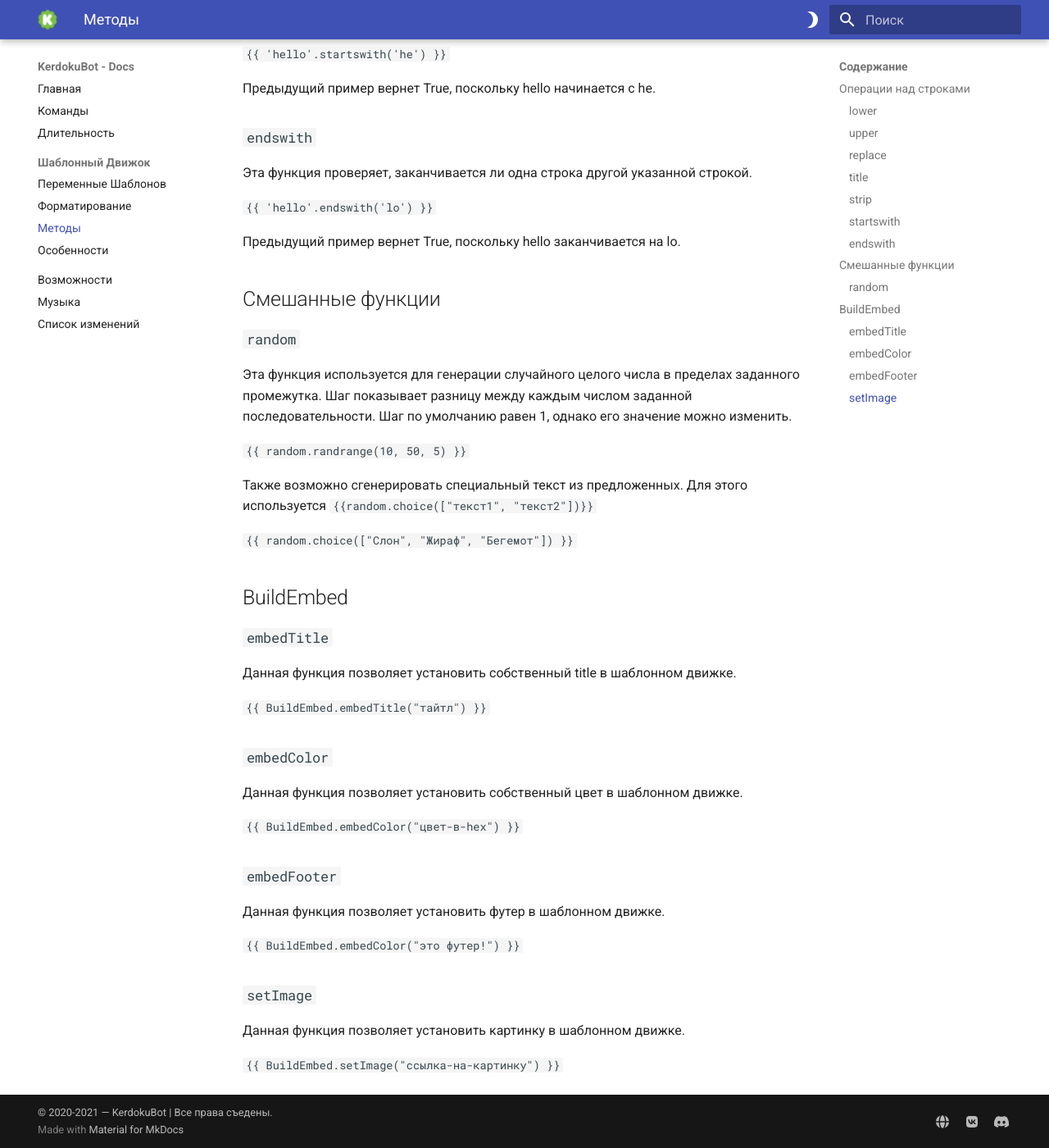
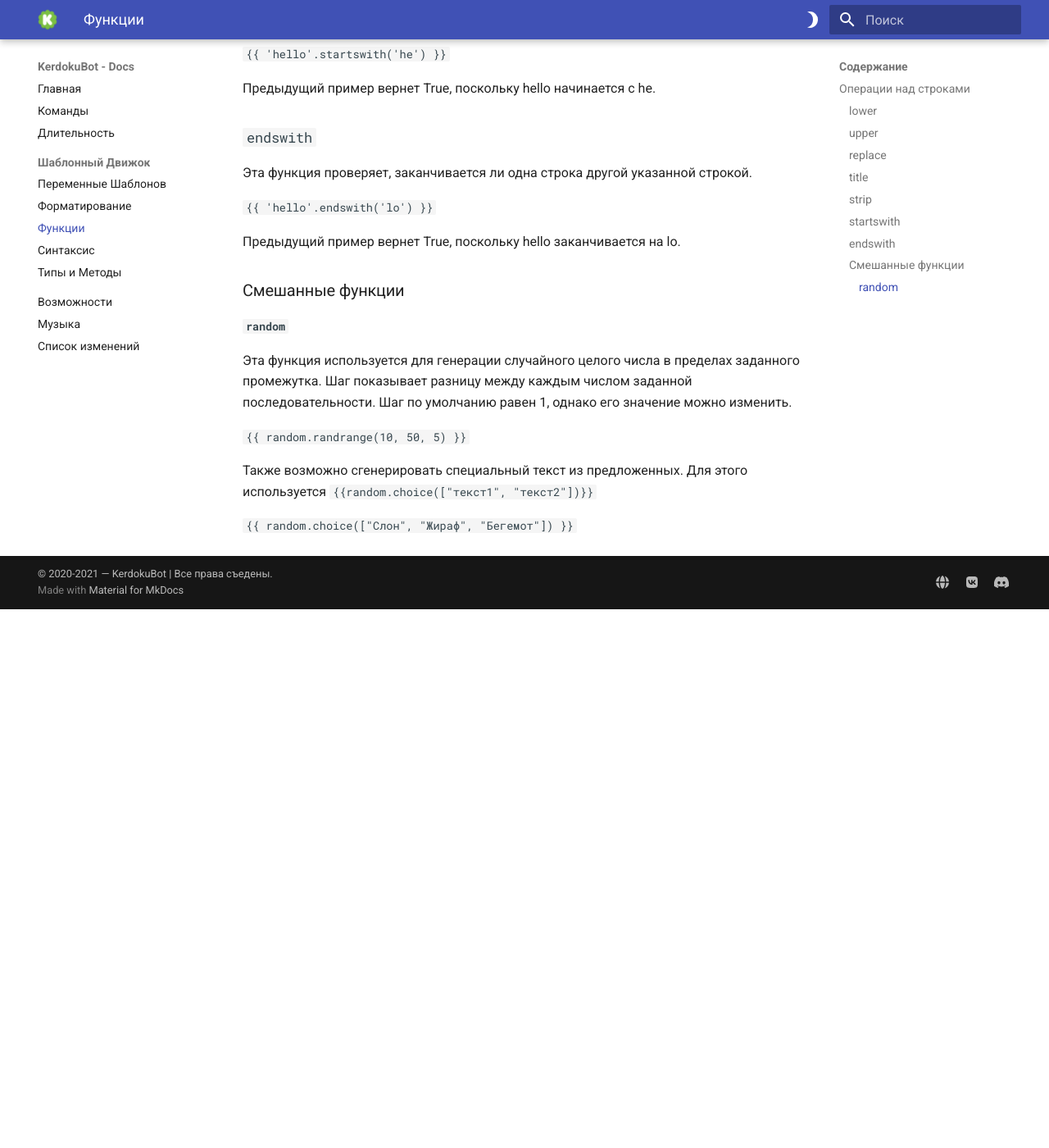
Before and after one commit to grey-cat-1908/kerdoku-docs, an MkDocs documentation site: the page built from docs/templates_engine/methods.md, in a window 1280 px wide and 1400 px high, scrolled down 1250 px. Shown: the whole window at 82% size. Built offline with MkDocs 1.6.1 and Material for MkDocs 9.7.7, drawn with Linux system fonts in a browser that asks for light colours; after the commit the page ends 1993 px from its top, so only the background shows below that.

Commit message:
[add] - types and methods; (it was really hard work)

````diff
--- a/docs/templates_engine/methods.md
+++ b/docs/templates_engine/methods.md
@@ -51,8 +51,9 @@
 
 Предыдущий пример вернет True, поскольку hello заканчивается на lo.
 
-## Смешанные функции
-### `random`
+### Смешанные функции
+
+#### `random`
 Эта функция используется для генерации случайного целого числа в пределах заданного промежутка. Шаг показывает разницу между каждым числом заданной последовательности. Шаг по умолчанию равен 1, однако его значение можно изменить.
 
 ```{{ random.randrange(10, 50, 5) }}```
@@ -60,24 +61,3 @@
 Также возможно сгенерировать специальный текст из предложенных. Для этого используется `{{random.choice(["текст1", "текст2"])}}`
 
 ```{{ random.choice(["Слон", "Жираф", "Бегемот"]) }}```
-
-## BuildEmbed
-### `embedTitle`
-Данная функция позволяет установить собственный title в шаблонном движке.
-
-```{{ BuildEmbed.embedTitle("тайтл") }}```
-
-### `embedColor`
-Данная функция позволяет установить собственный цвет в шаблонном движке.
-
-```{{ BuildEmbed.embedColor("цвет-в-hex") }}```
-
-### `embedFooter`
-Данная функция позволяет установить футер в шаблонном движке.
-
-```{{ BuildEmbed.embedColor("это футер!") }}```
-
-### `setImage`
-Данная функция позволяет установить картинку в шаблонном движке.
-
-```{{ BuildEmbed.setImage("ссылка-на-картинку") }}```
--- a/mkdocs.yml
+++ b/mkdocs.yml
@@ -9,6 +9,7 @@ theme:
   features:
     - search.suggest
     - search.highlight
+    - content.tabs.link
     - navigation.sections
   palette:
     - media: "(prefers-color-scheme: light)"
@@ -23,6 +24,11 @@ theme:
         name: Switch to light mode
 
 copyright: © 2020-2021 — KerdokuBot | Все права съедены.
+
+markdown_extensions:
+  - pymdownx.superfences
+  - pymdownx.tabbed:
+      alternate_style: true
 
 extra:
   social:
@@ -43,8 +49,9 @@ nav:
   - "Шаблонный Движок":
       - "Переменные Шаблонов": "templates_engine/variables.md"
       - "Форматирование": "templates_engine/format.md"
-      - "Методы": "templates_engine/methods.md"
-      - "Особенности": "templates_engine/features.md"
+      - "Функции": "templates_engine/methods.md"
+      - "Синтаксис": "templates_engine/features.md"
+      - "Типы и Методы": "templates_engine/types_and_ops.md"
   - "Возможности": "bot_functions.md"
   - "Музыка": "music.md"
   - "Список изменений": "changelog.md"
````
Also changed, not shown: docs/templates_engine/types_and_ops.md (added, +192 -0 lines).
